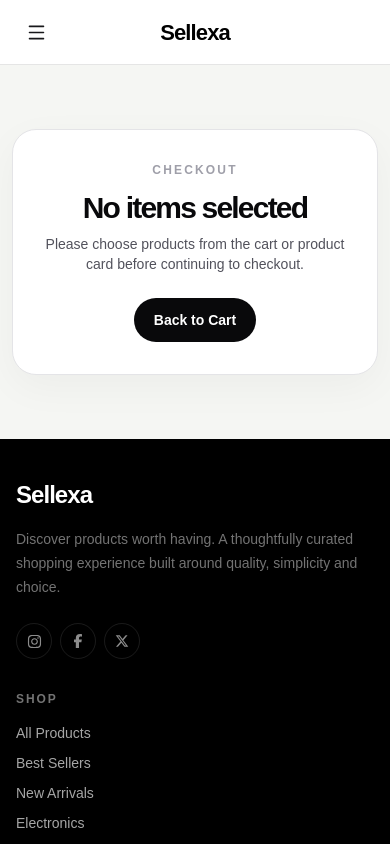
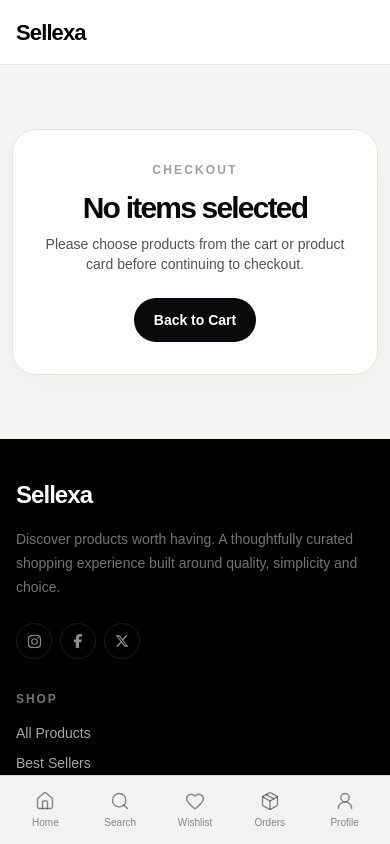
Before and after one commit to Shresth860/sellexa-dev-template-3, a Next.js app: page /checkout in a window 390 px wide. Shown: the top 844 px of the page. Built offline with nearby package versions, Linux system fonts and the light colour scheme.

Commit message:
feat: add BottomNav component and integrate it into RootLayout

```diff
--- a/app/layout.tsx
+++ b/app/layout.tsx
@@ -2,6 +2,7 @@ import type { Metadata } from "next";
 import { Geist, Geist_Mono } from "next/font/google";
 import { CartProvider } from "@/context/CartContext";
 import "./globals.css";
+import BottomNav from "@/components/home/BottomNav";
 
 const geistSans = Geist({
   variable: "--font-geist-sans",
@@ -25,7 +26,8 @@ export default function RootLayout({ children }: LayoutProps<"/">) {
       className={`${geistSans.variable} ${geistMono.variable} h-full antialiased`}
     >
       <body className="min-h-full flex flex-col">
-        <CartProvider>{children}</CartProvider>
+        <CartProvider>{children} <BottomNav/></CartProvider>
+
       </body>
     </html>
   );
--- /dev/null
+++ b/components/home/BottomNav.tsx
@@ -0,0 +1,117 @@
+"use client";
+
+import Link from "next/link";
+import { usePathname } from "next/navigation";
+import {
+  Home,
+  Search,
+  Heart,
+  ShoppingBag,
+  Package,
+  UserRound,
+} from "lucide-react";
+import { useCart } from "@/context/CartContext";
+
+interface BottomNavProps {
+  hideCart?: boolean;
+  hideWishlist?: boolean;
+}
+
+export default function BottomNav({
+  hideCart = false,
+  hideWishlist = false,
+}: BottomNavProps = {}) {
+  const pathname = usePathname();
+  const { cartCount, wishlistCount } = useCart();
+
+  const navItems = [
+    {
+      label: "Home",
+      href: "/",
+      icon: Home,
+      show: true,
+    },
+    {
+      label: "Search",
+      href: "/search",
+      icon: Search,
+      show: true,
+    },
+    {
+      label: "Wishlist",
+      href: "/wishlist",
+      icon: Heart,
+      show: !hideWishlist,
+      count: wishlistCount,
+    },
+    {
+    label: "Orders",
+    href: "/orders",
+    icon: Package,
+    show: true,
+    },
+    {
+      label: "Profile",
+      href: "/account",
+      icon: UserRound,
+      show: true,
+    },
+  ];
+
+  return (
+    <nav className="fixed bottom-0 left-0 right-0 z-50 border-t border-black/10 bg-white/95 backdrop-blur-xl lg:hidden">
+      <div className="mx-auto flex h-[68px] max-w-md items-center justify-around px-2 pb-[env(safe-area-inset-bottom)]">
+
+        {navItems
+          .filter((item) => item.show)
+          .map((item) => {
+            const Icon = item.icon;
+
+            const isActive =
+              item.href === "/"
+                ? pathname === "/"
+                : pathname === item.href ||
+                  pathname.startsWith(`${item.href}/`);
+
+            return (
+              <Link
+                key={item.label}
+                href={item.href}
+                aria-label={item.label}
+                className={`relative flex min-w-[56px] flex-col items-center justify-center gap-1 py-2 transition ${
+                  isActive
+                    ? "text-black"
+                    : "text-black/45 hover:text-black"
+                }`}
+              >
+                <div className="relative">
+                  <Icon
+                    size={20}
+                    strokeWidth={isActive ? 2 : 1.7}
+                  />
+
+                  {item.count !== undefined && item.count > 0 && (
+                    <span className="absolute -right-2 -top-2 flex h-[15px] min-w-[15px] items-center justify-center rounded-full bg-black px-1 text-[9px] font-semibold leading-none text-white">
+                      {item.count > 99 ? "99+" : item.count}
+                    </span>
+                  )}
+                </div>
+
+                <span
+                  className={`text-[10px] ${
+                    isActive ? "font-semibold" : "font-medium"
+                  }`}
+                >
+                  {item.label}
+                </span>
+
+                {isActive && (
+                  <span className="absolute bottom-0 h-[2px] w-5 rounded-full bg-black" />
+                )}
+              </Link>
+            );
+          })}
+      </div>
+    </nav>
+  );
+}
--- a/components/home/Header.tsx
+++ b/components/home/Header.tsx
@@ -1,24 +1,13 @@
 "use client";
 
-import { useEffect, useState } from "react";
 import Link from "next/link";
 import {
-  Menu,
   Search,
   ShoppingBag,
   UserRound,
-  X,
-  ChevronDown,
   Heart,
 } from "lucide-react";
 import { useCart } from "@/context/CartContext";
-
-const navigation = [
-  { label: "Home", href: "/" },
-  { label: "Categories", href: "/#categories" },
-
-  { label: "New Arrivals", href: "/#new-arrivals" },
-];
 
 interface HeaderProps {
   hideCart?: boolean;
@@ -29,60 +18,31 @@ export default function Header({
   hideCart = false,
   hideWishlist = false,
 }: HeaderProps = {}) {
-  const [mobileMenuOpen, setMobileMenuOpen] = useState(false);
-
   const { cartCount, wishlistCount } = useCart();
 
-  useEffect(() => {
-    document.body.style.overflow = mobileMenuOpen ? "hidden" : "";
+  return (
+    <header className="sticky lg:fixed top-0 z-50 w-full border-b border-black/10 bg-white/95 backdrop-blur-md">
+      <div className="mx-auto flex h-16 max-w-full items-center justify-between px-4 sm:px-6 lg:h-[72px] lg:px-8">
 
-    return () => {
-      document.body.style.overflow = "";
-    };
-  }, [mobileMenuOpen]);
-
-  return (
-    <>
-      <header className="sticky lg:fixed top-0 z-50 w-full border-b border-black/10 bg-white/95 backdrop-blur-md">
-        <div className="mx-auto flex h-16 max-w-[1780px] items-center justify-between px-4 sm:px-6 lg:h-[72px] lg:px-8">
-          {/* Mobile Menu */}
-          <button
-            type="button"
-            onClick={() => setMobileMenuOpen(true)}
-            aria-label="Open menu"
-            aria-expanded={mobileMenuOpen}
-            className="flex h-10 w-10 items-center justify-center rounded-full transition hover:bg-black/5 lg:hidden"
-          >
-            <Menu size={21} strokeWidth={1.8} />
-          </button>
-
-          {/* Logo */}
+        {/* Mobile Logo */}
         <Link
           href="/"
-            onClick={() => setMobileMenuOpen(false)}
-            className="absolute left-1/2 -translate-x-1/2 lg:static lg:translate-x-0"
+          className="lg:hidden text-[22px] font-semibold tracking-[-0.04em] text-black sm:text-2xl"
         >
-            <span className="text-[22px] font-semibold tracking-[-0.04em] text-black sm:text-2xl">
           Sellexa
-            </span>
         </Link>
 
-          {/* Desktop Navigation */}
-          <nav className="ml-12 hidden items-center gap-7 lg:flex">
-            {navigation.map((item) => (
+        {/* Desktop Logo */}
         <Link
-                key={item.label}
-                href={item.href}
-                className="group flex items-center gap-1.5 text-[18px] font-medium text-black/75 transition hover:text-black"
+          href="/"
+          className="hidden lg:block text-2xl font-semibold tracking-[-0.04em] text-black"
         >
-                {item.label}
-
+          Sellexa
         </Link>
-            ))}
-          </nav>
 
         {/* Desktop Actions */}
         <div className="ml-auto hidden items-center gap-1 lg:flex">
+
           {/* Search */}
           <Link
             href="/search"
@@ -154,122 +114,5 @@ export default function Header({
         )}
       </div>
     </header>
-
-      {/* Mobile Menu */}
-      {mobileMenuOpen && (
-        <div
-          className="fixed inset-0 z-[60] bg-black/40 lg:hidden"
-          onClick={() => setMobileMenuOpen(false)}
-        >
-          <aside
-            className="h-full w-[min(86vw,360px)] bg-white shadow-2xl"
-            onClick={(event) => event.stopPropagation()}
-          >
-            {/* Mobile Menu Header */}
-            <div className="flex h-16 items-center justify-between border-b border-black/10 px-5">
-              <Link
-                href="/"
-                onClick={() => setMobileMenuOpen(false)}
-                className="text-2xl font-semibold tracking-[-0.04em]"
-              >
-                Sellexa
-              </Link>
-
-              <button
-                type="button"
-                onClick={() => setMobileMenuOpen(false)}
-                aria-label="Close menu"
-                className="flex h-10 w-10 items-center justify-center rounded-full hover:bg-black/5"
-              >
-                <X size={21} strokeWidth={1.8} />
-              </button>
-            </div>
-
-            <div className="flex h-[calc(100%-4rem)] flex-col overflow-y-auto px-5 py-6">
-              {/* Mobile Search */}
-              <Link
-                href="/search"
-                onClick={() => setMobileMenuOpen(false)}
-                className="mb-6 flex h-12 items-center gap-3 rounded-xl border border-black/10 px-4 text-sm text-black/55"
-              >
-                <Search size={18} strokeWidth={1.7} />
-                <span>Search products</span>
-              </Link>
-
-              {/* Navigation */}
-              <nav className="flex flex-col">
-                {navigation.map((item) => (
-                  <Link
-                    key={item.label}
-                    href={item.href}
-                    onClick={() => setMobileMenuOpen(false)}
-                    className="flex min-h-12 items-center justify-between border-b border-black/[0.07] text-[15px] font-medium text-black"
-                  >
-                    <span>{item.label}</span>
-
-                    {item.label === "Categories" && (
-                      <ChevronDown size={17} strokeWidth={1.7} />
-                    )}
-                  </Link>
-                ))}
-              </nav>
-
-              {/* Account / Wishlist / Cart */}
-              <div className="mt-auto border-t border-black/10 pt-5">
-                {/* Account */}
-                <Link
-                  href="/account"
-                  onClick={() => setMobileMenuOpen(false)}
-                  className="flex min-h-12 items-center gap-3 text-[15px] font-medium"
-                >
-                  <UserRound size={18} strokeWidth={1.7} />
-                  Account
-                </Link>
-
-                {/* Wishlist */}
-                {!hideWishlist && (
-                  <Link
-                    href="/wishlist"
-                    onClick={() => setMobileMenuOpen(false)}
-                    className="flex min-h-12 items-center gap-3 text-[15px] font-medium"
-                  >
-                    <Heart size={18} strokeWidth={1.7} />
-
-                    Wishlist
-
-                    {wishlistCount > 0 && (
-                      <span className="ml-auto text-xs text-black/50">
-                        {wishlistCount}{" "}
-                        {wishlistCount === 1 ? "item" : "items"}
-                      </span>
-                    )}
-                  </Link>
-                )}
-
-                {/* Cart */}
-                {!hideCart && (
-                  <Link
-                    href="/cart"
-                    onClick={() => setMobileMenuOpen(false)}
-                    className="flex min-h-12 items-center gap-3 text-[15px] font-medium"
-                  >
-                    <ShoppingBag size={18} strokeWidth={1.7} />
-
-                    Cart
-
-                    {cartCount > 0 && (
-                      <span className="ml-auto text-xs text-black/50">
-                        {cartCount}{" "}
-                        {cartCount === 1 ? "item" : "items"}
-                      </span>
-                    )}
-                  </Link>
-                )}
-              </div>
-            </div>
-          </aside>
-        </div>
-      )}
-    </>
   );
 }
```
Lines whose indentation alone changed are shown as unchanged.
